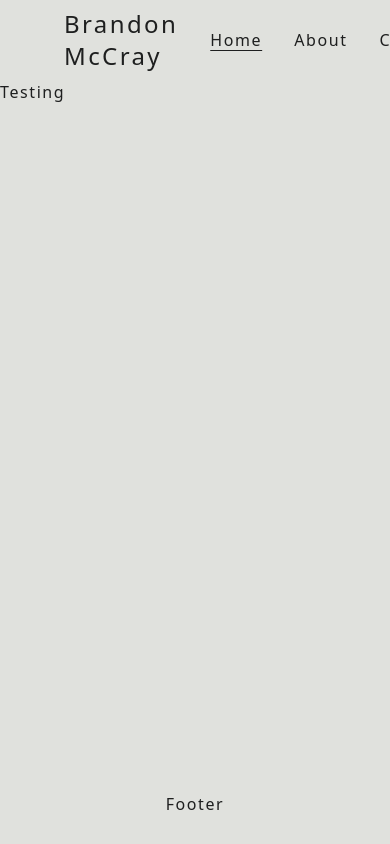
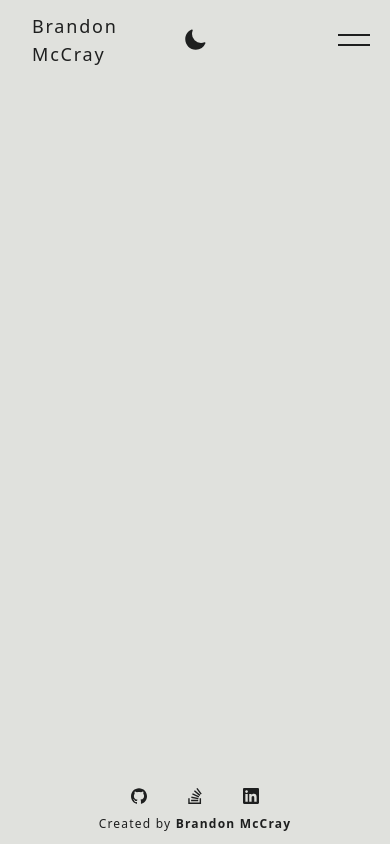
Before and after one commit to bradmccray89/portfolio-angular, an Angular app: page /home in a window 390 px wide. Built offline with nearby package versions, Linux system fonts and the light colour scheme.

Commit message:
responsive nav and footer

```diff
--- a/src/app/components/footer/footer.component.html
+++ b/src/app/components/footer/footer.component.html
@@ -1,3 +1,74 @@
-<div class="fixed bottom-0 flex items-center justify-center w-full h-20 px-12">
-  Footer
+<div
+  class="fixed bottom-0 flex flex-col items-center justify-center w-full h-20 px-12 py-3"
+>
+  <div class="relative flex items-center justify-center h-full">
+    <a
+      href="https://github.com/bradmccray89"
+      class="w-8 h-8 p-2 mx-3 rounded hover:bg-pastel_green/50 dark:hover:bg-dark_pastel_green/50"
+      target="_blank"
+      rel="noopener noreferrer"
+    >
+      <svg
+        role="img"
+        viewBox="0 0 24 24"
+        xmlns="http://www.w3.org/2000/svg"
+        fill="currentColor"
+        class="duration-300 transistions-all"
+      >
+        <title>GitHub</title>
+        <path
+          d="M12 .297c-6.63 0-12 5.373-12 12 0 5.303 3.438 9.8 8.205 11.385.6.113.82-.258.82-.577 0-.285-.01-1.04-.015-2.04-3.338.724-4.042-1.61-4.042-1.61C4.422 18.07 3.633 17.7 3.633 17.7c-1.087-.744.084-.729.084-.729 1.205.084 1.838 1.236 1.838 1.236 1.07 1.835 2.809 1.305 3.495.998.108-.776.417-1.305.76-1.605-2.665-.3-5.466-1.332-5.466-5.93 0-1.31.465-2.38 1.235-3.22-.135-.303-.54-1.523.105-3.176 0 0 1.005-.322 3.3 1.23.96-.267 1.98-.399 3-.405 1.02.006 2.04.138 3 .405 2.28-1.552 3.285-1.23 3.285-1.23.645 1.653.24 2.873.12 3.176.765.84 1.23 1.91 1.23 3.22 0 4.61-2.805 5.625-5.475 5.92.42.36.81 1.096.81 2.22 0 1.606-.015 2.896-.015 3.286 0 .315.21.69.825.57C20.565 22.092 24 17.592 24 12.297c0-6.627-5.373-12-12-12"
+        />
+      </svg>
+    </a>
+    <a
+      href="https://stackoverflow.com/users/9866262/drummerman921"
+      class="w-8 h-8 p-2 mx-3 rounded hover:bg-pastel_green/50 dark:hover:bg-dark_pastel_green/50"
+      target="_blank"
+      rel="noopener noreferrer"
+    >
+      <svg
+        role="img"
+        viewBox="0 0 24 24"
+        xmlns="http://www.w3.org/2000/svg"
+        fill="currentColor"
+        class="duration-300 transistions-all"
+      >
+        <title>Stack Overflow</title>
+        <path
+          d="M15.725 0l-1.72 1.277 6.39 8.588 1.716-1.277L15.725 0zm-3.94 3.418l-1.369 1.644 8.225 6.85 1.369-1.644-8.225-6.85zm-3.15 4.465l-.905 1.94 9.702 4.517.904-1.94-9.701-4.517zm-1.85 4.86l-.44 2.093 10.473 2.201.44-2.092-10.473-2.203zM1.89 15.47V24h19.19v-8.53h-2.133v6.397H4.021v-6.396H1.89zm4.265 2.133v2.13h10.66v-2.13H6.154Z"
+        />
+      </svg>
+    </a>
+    <a
+      href="https://www.linkedin.com/in/brandon-mccray-8b1b65a9/"
+      class="w-8 h-8 p-2 mx-3 rounded hover:bg-pastel_green/50 dark:hover:bg-dark_pastel_green/50"
+      target="_blank"
+      rel="noopener noreferrer"
+    >
+      <svg
+        role="img"
+        viewBox="0 0 24 24"
+        xmlns="http://www.w3.org/2000/svg"
+        fill="currentColor"
+        class="duration-300 transistions-all"
+      >
+        <title>LinkedIn</title>
+        <path
+          d="M20.447 20.452h-3.554v-5.569c0-1.328-.027-3.037-1.852-3.037-1.853 0-2.136 1.445-2.136 2.939v5.667H9.351V9h3.414v1.561h.046c.477-.9 1.637-1.85 3.37-1.85 3.601 0 4.267 2.37 4.267 5.455v6.286zM5.337 7.433c-1.144 0-2.063-.926-2.063-2.065 0-1.138.92-2.063 2.063-2.063 1.14 0 2.064.925 2.064 2.063 0 1.139-.925 2.065-2.064 2.065zm1.782 13.019H3.555V9h3.564v11.452zM22.225 0H1.771C.792 0 0 .774 0 1.729v20.542C0 23.227.792 24 1.771 24h20.451C23.2 24 24 23.227 24 22.271V1.729C24 .774 23.2 0 22.222 0h.003z"
+        />
+      </svg>
+    </a>
+  </div>
+  <p class="block text-xs text-center md:absolute right-8">
+    Created by{{ " " }}
+    <a
+      class="font-bold hover:underline"
+      href="https://github.com/bradmccray89"
+      target="_blank"
+      rel="noopener noreferrer"
+    >
+      Brandon McCray
+    </a>
+  </p>
 </div>
--- a/src/app/components/navbar/navbar.component.html
+++ b/src/app/components/navbar/navbar.component.html
@@ -1,13 +1,50 @@
 <div
-  class="fixed top-0 flex items-center justify-between w-full h-20 px-12 nav text-dark_text dark:text-light_text"
+  class="fixed top-0 flex items-center justify-between w-full h-20 px-4 text-dark_text dark:text-light_text"
 >
-  <div>
-    <div class="text-2xl px-4 py-2 cursor-pointer" routerLink="/home">
+  <div class="flex items-center justify-start w-[40%]">
+    <div
+      class="px-4 py-2 text-lg cursor-pointer md:text-2xl"
+      routerLink="/home"
+    >
       Brandon McCray
     </div>
   </div>
-  <div class="">
-    <div class="flex">
+  <div
+    class="absolute flex items-center justify-center -translate-x-1/2 left-1/2"
+  >
+    <button
+      aria-label="Toggle Dark Mode"
+      type="button"
+      class="relative flex items-center justify-center w-10 h-10 p-1 rounded-full lg:transform-none md:relative md:left-0 hover:bg-pastel_green/50"
+      (click)="toggleDarkMode()"
+    >
+      <svg
+        *ngIf="darkModeEnabled"
+        xmlns="http://www.w3.org/2000/svg"
+        viewBox="0 0 24 24"
+        fill="currentColor"
+        class="w-6 h-6"
+      >
+        <path
+          d="M12 2.25a.75.75 0 01.75.75v2.25a.75.75 0 01-1.5 0V3a.75.75 0 01.75-.75zM7.5 12a4.5 4.5 0 119 0 4.5 4.5 0 01-9 0zM18.894 6.166a.75.75 0 00-1.06-1.06l-1.591 1.59a.75.75 0 101.06 1.061l1.591-1.59zM21.75 12a.75.75 0 01-.75.75h-2.25a.75.75 0 010-1.5H21a.75.75 0 01.75.75zM17.834 18.894a.75.75 0 001.06-1.06l-1.59-1.591a.75.75 0 10-1.061 1.06l1.59 1.591zM12 18a.75.75 0 01.75.75V21a.75.75 0 01-1.5 0v-2.25A.75.75 0 0112 18zM7.758 17.303a.75.75 0 00-1.061-1.06l-1.591 1.59a.75.75 0 001.06 1.061l1.591-1.59zM6 12a.75.75 0 01-.75.75H3a.75.75 0 010-1.5h2.25A.75.75 0 016 12zM6.697 7.757a.75.75 0 001.06-1.06l-1.59-1.591a.75.75 0 00-1.061 1.06l1.59 1.591z"
+        />
+      </svg>
+      <svg
+        *ngIf="!darkModeEnabled"
+        xmlns="http://www.w3.org/2000/svg"
+        viewBox="0 0 24 24"
+        fill="currentColor"
+        class="w-6 h-6"
+      >
+        <path
+          fill-rule="evenodd"
+          d="M9.528 1.718a.75.75 0 01.162.819A8.97 8.97 0 009 6a9 9 0 009 9 8.97 8.97 0 003.463-.69.75.75 0 01.981.98 10.503 10.503 0 01-9.694 6.46c-5.799 0-10.5-4.701-10.5-10.5 0-4.368 2.667-8.112 6.46-9.694a.75.75 0 01.818.162z"
+          clip-rule="evenodd"
+        />
+      </svg>
+    </button>
+  </div>
+  <div class="items-center justify-end hidden w-[40%] md:flex select-none">
     <div
       *ngFor="let nav of navList"
       class="px-4 py-2 cursor-pointer hover:bg-pastel_green/50 dark:hover:bg-dark_pastel_green/50"
@@ -17,13 +54,29 @@
       {{ nav.name }}
     </div>
   </div>
-  </div>
-  <div>
-    <button
-      class="border border-pastel_green px-4 py-2"
-      (click)="toggleDarkMode()"
-    >
-      Toggle Dark Mode
+  <div class="flex md:hidden items-center justify-end w-[40%] select-none">
+    <button class="w-10 h-10 menu" (click)="toggleMenu()">
+      <span
+        [ngClass]="{ 'translate-y-[5px] rotate-[225deg]': menuOpen }"
+      ></span>
+      <span class="block w-full h-2"></span>
+      <span
+        [ngClass]="{ '-translate-y-[5px] -rotate-[225deg]': menuOpen }"
+      ></span>
     </button>
   </div>
+  <div
+    *ngIf="menuOpen"
+    class="absolute right-0 flex flex-col items-end max-w-full select-none w-min top-20 bg-platinum dark:bg-dark_platinum"
+    @menuAnimation
+  >
+    <div
+      *ngFor="let nav of navList"
+      class="flex items-center justify-end w-full px-8 py-2 text-lg cursor-pointer"
+      [routerLink]="nav.link"
+      routerLinkActive="active-mobile"
+    >
+      {{ nav.name }}
     </div>
+  </div>
+</div>
--- a/src/app/components/navbar/navbar.component.scss
+++ b/src/app/components/navbar/navbar.component.scss
@@ -0,0 +1,11 @@
+.menu {
+  @apply flex flex-col justify-center items-center;
+
+  & > span {
+    @apply block transition-all duration-500;
+  }
+
+  & > span:not(:nth-child(2)) {
+    @apply h-[2px] w-8 bg-current;
+  }
+}
--- a/src/app/components/navbar/navbar.component.ts
+++ b/src/app/components/navbar/navbar.component.ts
@@ -1,11 +1,56 @@
+import {
+  trigger,
+  state,
+  style,
+  transition,
+  animate,
+  query,
+  stagger,
+} from '@angular/animations';
 import { Component, OnInit } from '@angular/core';
 
 @Component({
   selector: 'app-navbar',
   templateUrl: './navbar.component.html',
   styleUrls: ['./navbar.component.scss'],
+  animations: [
+    trigger('menuAnimation', [
+      transition('* <=> *', [
+        query(
+          ':enter',
+          [
+            style({ transform: 'translateX(10%)', opacity: 0 }),
+            stagger(
+              '60ms',
+              animate(
+                '300ms ease-out',
+                style({ transform: 'translateX(0)', opacity: 1 })
+              )
+            ),
+          ],
+          { optional: true }
+        ),
+        query(
+          ':leave',
+          [
+            style({ transform: 'translateX(0)', opacity: 1 }),
+            stagger(
+              '60ms',
+              animate(
+                '300ms ease-out',
+                style({ transform: 'translateX(10%)', opacity: 0 })
+              )
+            ),
+          ],
+          { optional: true }
+        ),
+      ]),
+    ]),
+  ],
 })
 export class NavbarComponent implements OnInit {
+  darkModeEnabled: boolean;
+  menuOpen: boolean = false;
   navList = [
     { name: 'Home', link: '/home' },
     { name: 'About', link: '/about' },
@@ -13,15 +58,27 @@ export class NavbarComponent implements OnInit {
     { name: 'Projects', link: '/projects' },
   ];
 
-  constructor() {}
-
-  ngOnInit(): void {
-    console.log('NavbarComponent.ngOnInit()');
+  constructor() {
+    // check if dark class is set to body
+    this.darkModeEnabled = document.body.classList.contains('dark');
   }
 
+  ngOnInit(): void {}
+
   toggleDarkMode(): void {
-    console.log('NavbarComponent.toggleDarkMode()');
     // add dark mode class to body
     document.body.classList.toggle('dark');
+    // update dark mode state
+    this.darkModeEnabled = document.body.classList.contains('dark');
+  }
+
+  toggleMenu(): void {
+    // toggle menu
+    this.menuOpen = !this.menuOpen;
+  }
+
+  getNavIndex(index: number): number {
+    // return index + 1 to start from 1
+    return index + 1;
   }
 }
--- a/src/app/pages/home/home.component.html
+++ b/src/app/pages/home/home.component.html
@@ -1 +1 @@
-<div class="w-full h-full">Testing</div>
+<div class="w-full h-full"></div>
--- a/src/styles.scss
+++ b/src/styles.scss
@@ -3,9 +3,13 @@
 @tailwind utilities;
 
 * {
-  @apply font-light subpixel-antialiased tracking-widest text-dark_text dark:text-light_text;
+  @apply font-light subpixel-antialiased tracking-widest text-dark_text dark:text-light_text transition-colors duration-500;
 }
 
 .active {
   @apply underline underline-offset-4;
 }
+
+.active-mobile {
+  @apply bg-pastel_green/50 dark:bg-dark_pastel_green/50 z-50;
+}
```
Also changed, not shown: src/app/app.module.ts (+5 -7 lines). Lines whose indentation alone changed are shown as unchanged.
